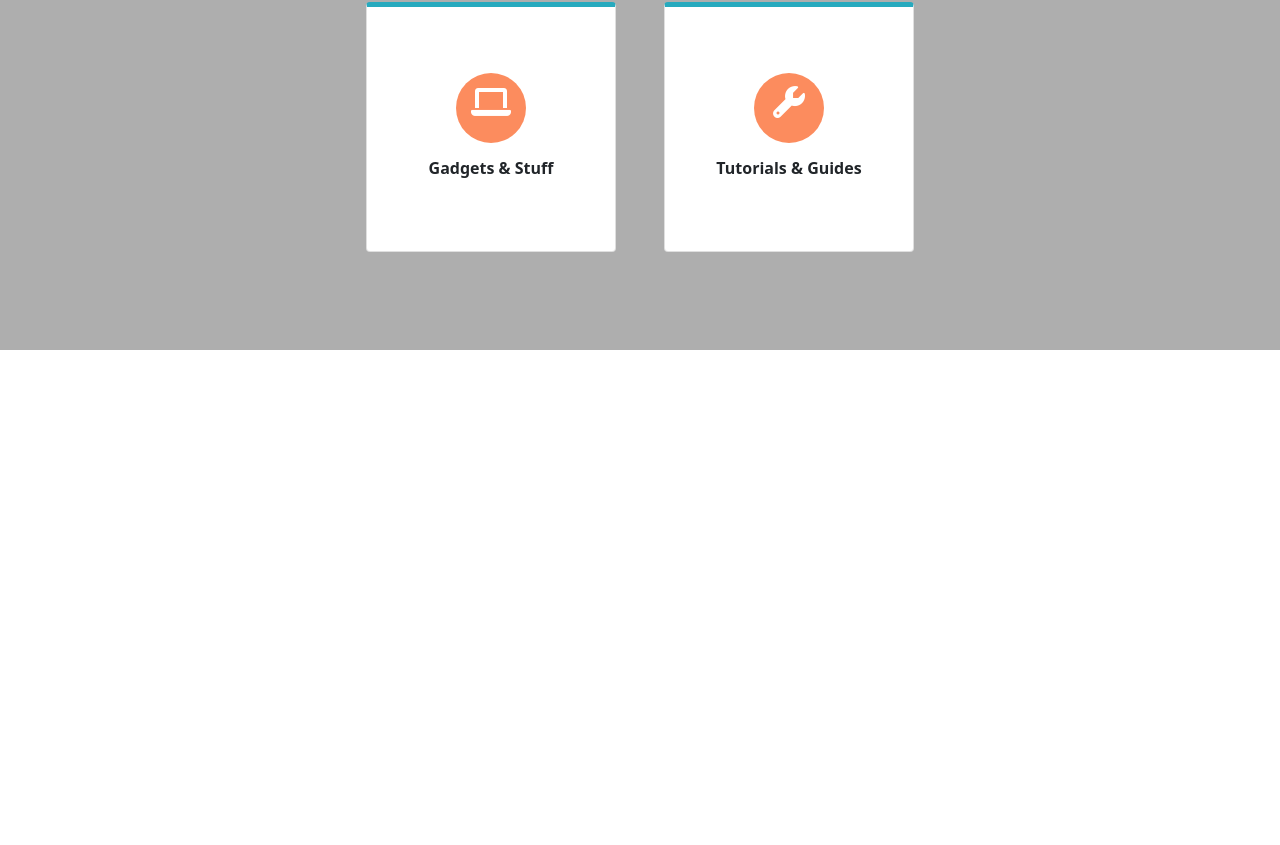
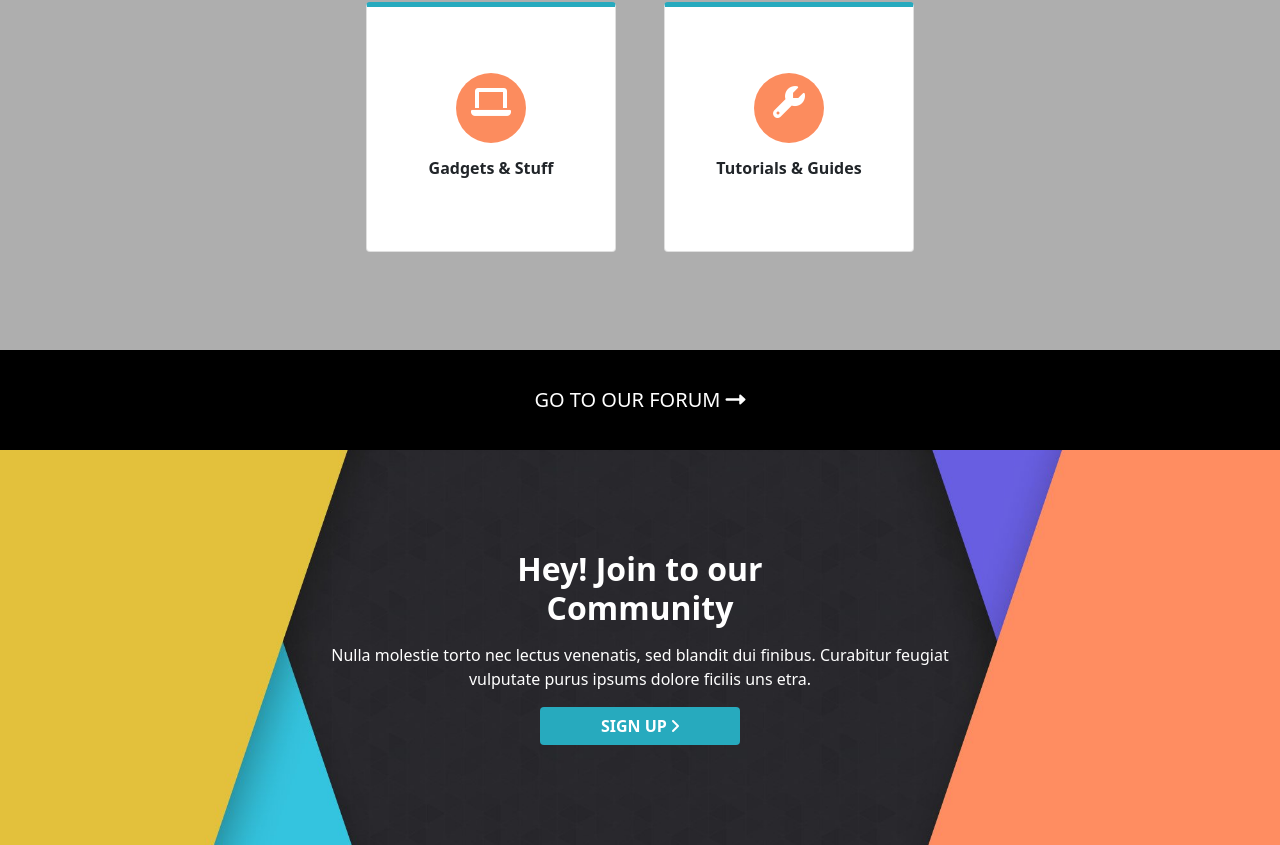
Before and after one commit to Penna92/proj-html-vuejs, a Vue app: page / in a window 1280 px wide. Shown: the part 4082-4927 px from the top of the page. Before the commit the page ends 4432 px from the top, so only its background shows below. Built offline with nearby package versions, Linux system fonts and the light colour scheme.

Commit message:
Added community-hero section

```diff
--- a/src/components/AppForum.vue
+++ b/src/components/AppForum.vue
@@ -33,6 +33,32 @@
       <!-- /MAIN GRID -->
     </section>
     <!-- /FORUM SECTIONS -->
+
+    <!-- GO TO OUR FORUM -->
+    <div id="our-forum" class="text-center text-white">
+      <h5>
+        <span>GO TO OUR FORUM <i class="fa-solid fa-right-long"></i></span>
+      </h5>
+    </div>
+    <!-- /GO TO OUR FORUM -->
+
+    <!-- COMMUNITY HERO -->
+    <div id="community-hero" class="d-flex justify-content-center text-white">
+      <div class="wrapper">
+        <h2>
+          Hey! Join to our <br />
+          Community
+        </h2>
+        <p class="my-3">
+          Nulla molestie torto nec lectus venenatis, sed blandit dui finibus.
+          Curabitur feugiat vulputate purus ipsums dolore ficilis uns etra.
+        </p>
+        <button type="button" class="btn text-white">
+          SIGN UP <i class="fa-solid fa-angle-right"></i>
+        </button>
+      </div>
+    </div>
+    <!-- /COMMUNITY HERO -->
   </section>
 </template>
 
@@ -70,7 +96,8 @@ export default {
 
 <style lang="scss" scoped>
 @import "../assets/styles/variables.scss";
-#our-blog {
+#our-blog,
+#our-forum {
   height: 100px;
   background-color: black;
   h5 {
@@ -122,4 +149,20 @@ export default {
     }
   }
 }
+#community-hero {
+  background: url("../assets/img/join_now_cta_bg.jpg") center center no-repeat;
+  background-size: cover;
+  .wrapper {
+    width: 50%;
+    padding: 100px 0;
+    h2 {
+      font-weight: 900;
+    }
+    button {
+      background-color: $eastern-blue;
+      font-weight: bold;
+      width: 200px;
+    }
+  }
+}
 </style>
```
